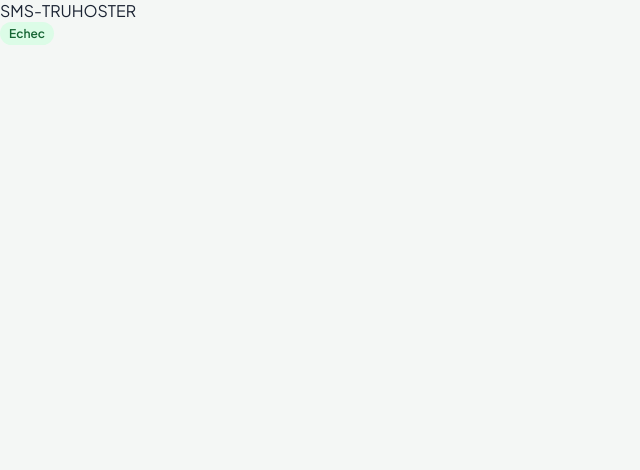
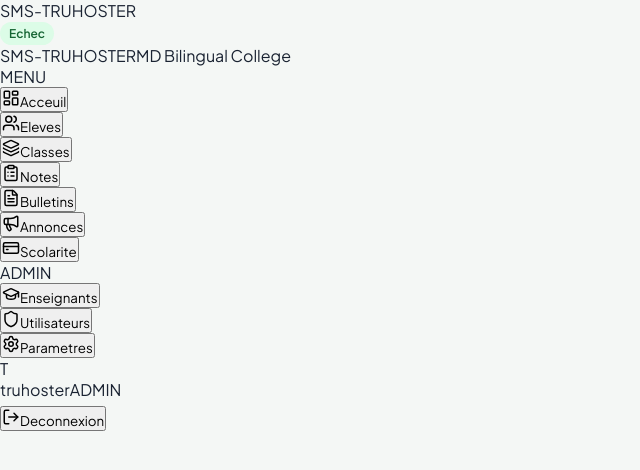
Before and after one commit to galandnoah1/SMS-TRUHOSTER-FRONTEND, a React app: page / in a window 1280 px wide. Shown: the top 470 px of the page, without its empty margins (0-640 px from the left). Built offline with nearby package versions, Linux system fonts and the light colour scheme; the HTML template or start-up script is replaced by a standard one.

Commit message:
Add the sidebar layout

```diff
--- a/src/App.jsx
+++ b/src/App.jsx
@@ -1,4 +1,5 @@
 import Badge from "./components/Badge";
+import SideBar from "./layouts/SideBar";
 
 
 function App()
@@ -7,6 +8,7 @@ function App()
     <>
       <p>SMS-TRUHOSTER</p>
       <Badge color={"green"} children={"Echec"} />
+      <SideBar />
     </>
   );
 }
--- /dev/null
+++ b/src/layouts/SideBar.jsx
@@ -0,0 +1,163 @@
+import {
+  ClipboardList,
+  CreditCard,
+  FileText,
+  GraduationCap,
+  Layers,
+  LayoutDashboardIcon,
+  LogOut,
+  Megaphone,
+  Settings,
+  Shield,
+  Users,
+} from "lucide-react";
+import { pages_map, users } from "../data/data";
+// import { useApp } from "../context/AppProvider";
+// import { useAuth } from "../context/AuthProvider";
+import { useState } from "react";
+
+export default function SideBar() {
+
+  const nav_items = [
+    {
+      key: pages_map.HOME,
+      icon: LayoutDashboardIcon,
+      label: "Acceuil",
+      section: "MENU",
+    },
+    {
+      key: pages_map.STUDENTS,
+      icon: Users,
+      label: "Eleves",
+      section: "",
+    },
+    {
+      key: pages_map.CLASSES,
+      icon: Layers,
+      label: "Classes",
+      section: "",
+    },
+    {
+      key: pages_map.GRADES,
+      icon: ClipboardList,
+      label: "Notes",
+      section: "",
+    },
+    {
+      key: pages_map.BULLETINS,
+      icon: FileText,
+      label: "Bulletins",
+      section: "",
+    },
+    {
+      key: pages_map.ANNOUNCES,
+      icon: Megaphone,
+      label: "Annonces",
+      section: "",
+    },
+    {
+      key: pages_map.FRAIS,
+      icon: CreditCard,
+      label: "Scolarite",
+      section: "",
+    },
+    {
+      key: pages_map.TEACHERS,
+      icon: GraduationCap,
+      label: "Enseignants",
+      section: "ADMIN",
+    },
+    {
+        key: pages_map.USERS,
+        icon: Shield,
+        label: "Utilisateurs",
+        section: ""
+    },
+    {
+        key: pages_map.SETTINGS,
+        icon: Settings,
+        label: "Parametres",
+        section: ""
+    },
+  ];
+
+//   const [page, setPage, collapsed] = useApp();
+
+//   const [user, logout] = useAuth()
+
+    let collapsed = false
+    const [user, setUser] = useState(users[0])
+
+    const [page, setPage] = useState(pages_map.HOME)
+
+    const logout = ()=>{
+        setUser(null)
+    }
+
+
+    const user_initials = user ? user.nom.split(" ").map((word) => word[0]).join("").toUpperCase() : "AD"
+
+
+
+
+  return (
+    <div className={`sidebar ${ collapsed ? " collapsed": ""}`}>
+
+        <div className="sibebar-head">
+            <div className="sidebar-logo"></div>
+            <div className="sidebar-title">
+                <span>SMS-TRUHOSTER</span>
+                <span>MD Bilingual College</span>
+            </div>
+        </div>
+
+        <div className="sidebar-nav">
+            {
+                nav_items.map((item, i) => {
+                    const prev = i > 0 ? nav_items[i-1] : null
+                    const showSection = item.section && item !== (prev?.section || "")
+                    return (
+                        <div key={item.key}>
+                            {showSection && <div className="sidebar-section-label">{item.section}</div>}
+
+                            <button
+                                className={`sidebar-item ${page === item.page ? " active": ""}`}
+                                onClick={() => setPage(item.key)}
+                            >
+                                <item.icon size={18}/>
+                                <span>{item.label}</span>
+                            </button>
+
+                        </div>
+                    )
+                })
+            }
+        </div>
+
+        <div className="sidebar-foot">
+
+            <div className="sidebar-user">
+                <div className="sidebar-avatar">{user_initials}</div>
+                <div className="sidebar-user-info">
+                    <span>{user?.nom || "Administrateur"}</span>
+                    <span>{user.role || "Admin"}</span>
+                </div>
+            </div>
+
+            <button
+                className="sidebar-item logout"
+                onClick={() => logout}
+                style={{
+                    marginTop: 6
+                }}
+            >
+                <LogOut size={18} />
+                <span>Deconnexion</span>
+            </button>
+
+        </div>
+
+
+    </div>
+  );
+}
```
